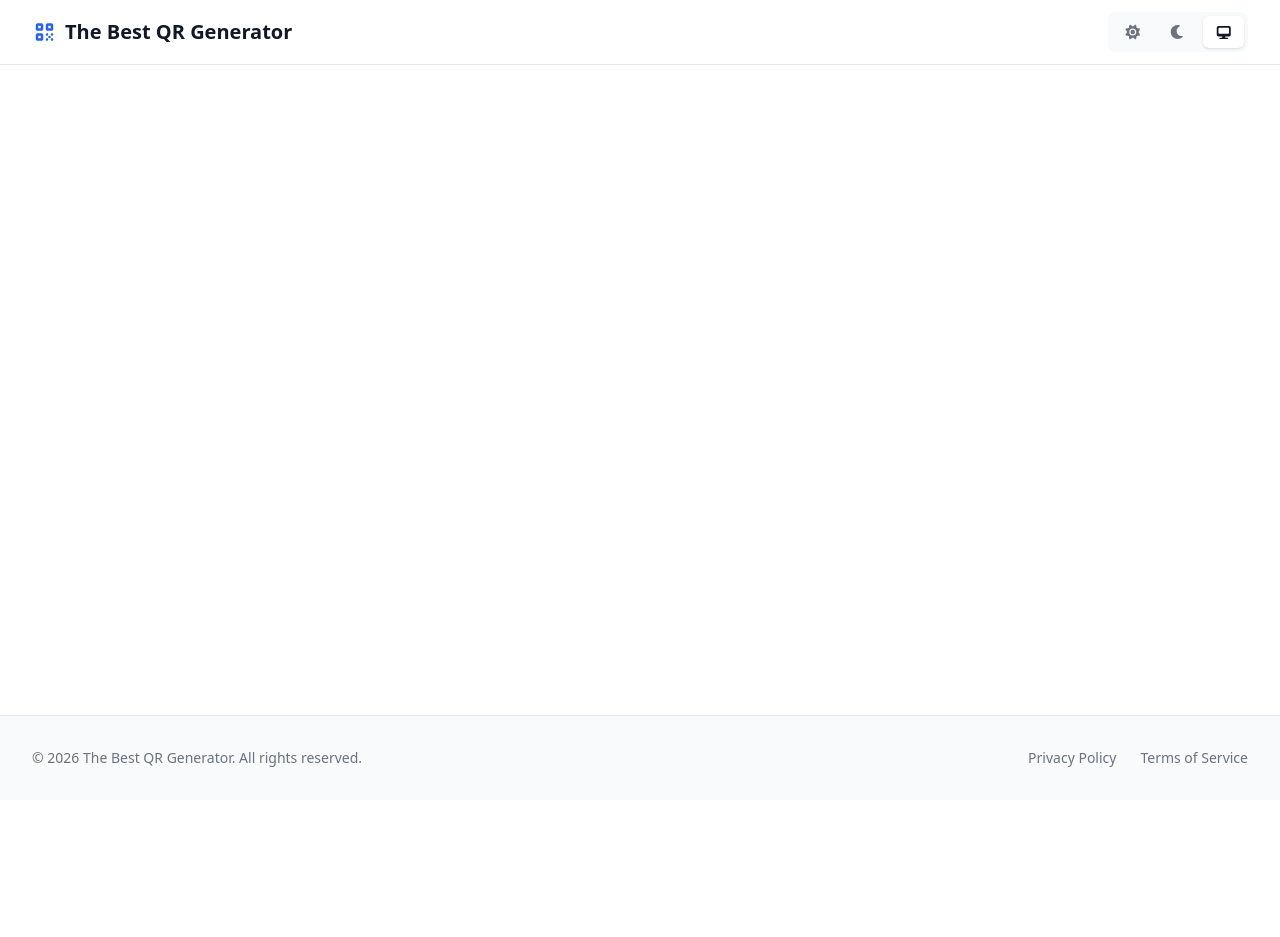
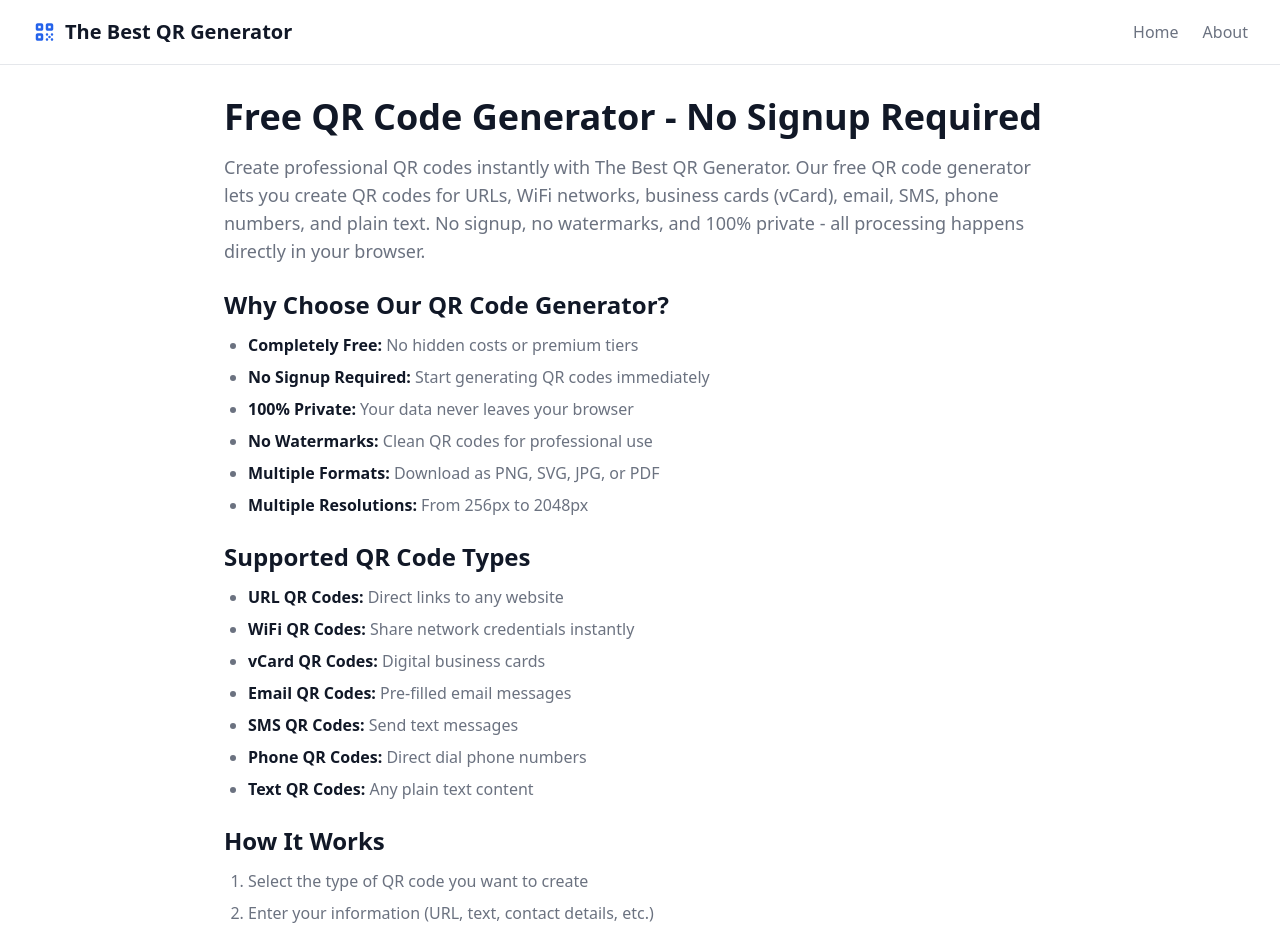
Before and after one commit to psmak4/qr-generator, a React (Vite) app: page /about in a window 1280 px wide. Shown: the top 937 px of the page. Before the commit the page ends 800 px from the top, so only its background shows below. Built offline with nearby package versions, Linux system fonts and the light colour scheme.

Commit message:
Add about page and navigation to header

```diff
--- a/src/App.tsx
+++ b/src/App.tsx
@@ -2,7 +2,7 @@ import { BrowserRouter, Routes, Route } from 'react-router-dom';
 import { ThemeProvider } from './context/ThemeProvider';
 import Header from './components/Header';
 import Footer from './components/Footer';
-import { HomePage, PrivacyPolicyPage, TermsOfServicePage } from './pages';
+import { HomePage, AboutPage, PrivacyPolicyPage, TermsOfServicePage } from './pages';
 
 function App() {
   return (
@@ -13,6 +13,7 @@ function App() {
           <main className="flex-1">
             <Routes>
               <Route path="/" element={<HomePage />} />
+              <Route path="/about" element={<AboutPage />} />
               <Route path="/privacy" element={<PrivacyPolicyPage />} />
               <Route path="/terms" element={<TermsOfServicePage />} />
             </Routes>
--- a/src/components/Footer.tsx
+++ b/src/components/Footer.tsx
@@ -1,4 +1,5 @@
 import { Link } from 'react-router-dom';
+import ThemeToggle from './ThemeToggle';
 
 export default function Footer() {
   const currentYear = new Date().getFullYear();
@@ -6,11 +7,12 @@ export default function Footer() {
   return (
     <footer className="mt-auto border-t border-(--color-border) bg-(--color-surface)">
       <div className="mx-auto max-w-7xl px-4 py-8 sm:px-6 lg:px-8">
-        <div className="flex flex-col items-center justify-between gap-4 sm:flex-row">
+        <div className="flex flex-col items-center justify-between gap-6 sm:flex-row">
           <p className="text-sm text-(--color-text-secondary)">
             © {currentYear} The Best QR Generator. All rights reserved.
           </p>
 
+          <div className="flex flex-col items-center gap-6 sm:flex-row">
             <nav className="flex gap-6">
               <Link
                 to="/privacy"
@@ -25,6 +27,8 @@ export default function Footer() {
                 Terms of Service
               </Link>
             </nav>
+            <ThemeToggle />
+          </div>
         </div>
       </div>
     </footer>
--- a/src/components/Header.tsx
+++ b/src/components/Header.tsx
@@ -1,7 +1,6 @@
 import { Link } from 'react-router-dom';
 import { FontAwesomeIcon } from '@fortawesome/react-fontawesome';
 import { faQrcode } from '@fortawesome/free-solid-svg-icons';
-import ThemeToggle from './ThemeToggle';
 
 export default function Header() {
   return (
@@ -13,8 +12,19 @@ export default function Header() {
             <span>The Best QR Generator</span>
           </Link>
 
-          <nav className="flex items-center gap-4">
-            <ThemeToggle />
+          <nav className="flex gap-6">
+            <Link
+              to="/"
+              className="text-base font-medium text-(--color-text-secondary) hover:text-(--color-text-primary) transition-colors"
+            >
+              Home
+            </Link>
+            <Link
+              to="/about"
+              className="text-base font-medium text-(--color-text-secondary) hover:text-(--color-text-primary) transition-colors"
+            >
+              About
+            </Link>
           </nav>
         </div>
       </div>
--- /dev/null
+++ b/src/pages/AboutPage.tsx
@@ -0,0 +1,64 @@
+export default function AboutPage() {
+  return (
+    <div className="mx-auto max-w-4xl px-4 py-8 sm:px-6 lg:px-8">
+      <h1 className="mb-4 text-3xl font-bold text-(--color-text-primary) sm:text-4xl">
+        Free QR Code Generator - No Signup Required
+      </h1>
+
+      <p className="mb-6 text-lg text-(--color-text-secondary)">
+        Create professional QR codes instantly with The Best QR Generator.
+        Our free QR code generator lets you create QR codes for URLs, WiFi networks,
+        business cards (vCard), email, SMS, phone numbers, and plain text.
+        No signup, no watermarks, and 100% private - all processing happens
+        directly in your browser.
+      </p>
+
+      <div className="space-y-6 text-(--color-text-secondary)">
+        <section>
+          <h2 className="mb-3 text-2xl font-semibold text-(--color-text-primary)">
+            Why Choose Our QR Code Generator?
+          </h2>
+          <ul className="list-disc space-y-2 pl-6">
+            <li><strong className="text-(--color-text-primary)">Completely Free:</strong> No hidden costs or premium tiers</li>
+            <li><strong className="text-(--color-text-primary)">No Signup Required:</strong> Start generating QR codes immediately</li>
+            <li><strong className="text-(--color-text-primary)">100% Private:</strong> Your data never leaves your browser</li>
+            <li><strong className="text-(--color-text-primary)">No Watermarks:</strong> Clean QR codes for professional use</li>
+            <li><strong className="text-(--color-text-primary)">Multiple Formats:</strong> Download as PNG, SVG, JPG, or PDF</li>
+            <li><strong className="text-(--color-text-primary)">Multiple Resolutions:</strong> From 256px to 2048px</li>
+          </ul>
+        </section>
+
+        <section>
+          <h2 className="mb-3 text-2xl font-semibold text-(--color-text-primary)">
+            Supported QR Code Types
+          </h2>
+          <ul className="list-disc space-y-2 pl-6">
+            <li><strong className="text-(--color-text-primary)">URL QR Codes:</strong> Direct links to any website</li>
+            <li><strong className="text-(--color-text-primary)">WiFi QR Codes:</strong> Share network credentials instantly</li>
+            <li><strong className="text-(--color-text-primary)">vCard QR Codes:</strong> Digital business cards</li>
+            <li><strong className="text-(--color-text-primary)">Email QR Codes:</strong> Pre-filled email messages</li>
+            <li><strong className="text-(--color-text-primary)">SMS QR Codes:</strong> Send text messages</li>
+            <li><strong className="text-(--color-text-primary)">Phone QR Codes:</strong> Direct dial phone numbers</li>
+            <li><strong className="text-(--color-text-primary)">Text QR Codes:</strong> Any plain text content</li>
+          </ul>
+        </section>
+
+        <section>
+          <h2 className="mb-3 text-2xl font-semibold text-(--color-text-primary)">
+            How It Works
+          </h2>
+          <ol className="list-decimal space-y-2 pl-6">
+            <li>Select the type of QR code you want to create</li>
+            <li>Enter your information (URL, text, contact details, etc.)</li>
+            <li>Watch your QR code generate instantly</li>
+            <li>Download in your preferred format (PNG, SVG, JPG, or PDF)</li>
+          </ol>
+        </section>
+
+        <p className="text-lg text-(--color-text-primary)">
+          Start creating professional QR codes now - no registration required!
+        </p>
+      </div>
+    </div>
+  );
+}
--- a/src/pages/index.ts
+++ b/src/pages/index.ts
@@ -1,3 +1,4 @@
 export { default as HomePage } from './HomePage';
+export { default as AboutPage } from './AboutPage';
 export { default as PrivacyPolicyPage } from './PrivacyPolicyPage';
 export { default as TermsOfServicePage } from './TermsOfServicePage';
```
Also changed, not shown: 1 other file (tests, documents, lock files or other folders). Lines whose indentation alone changed are shown as unchanged.
